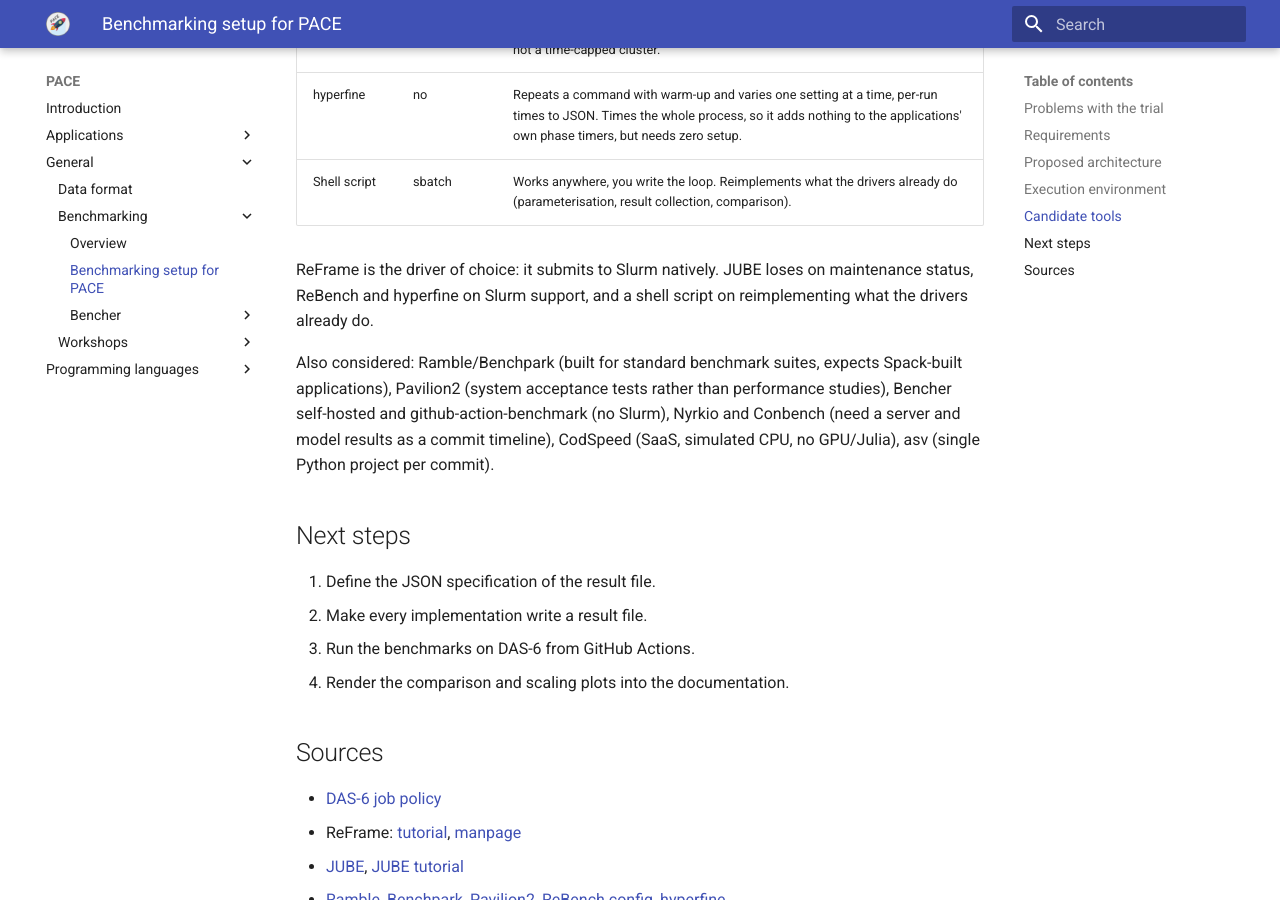
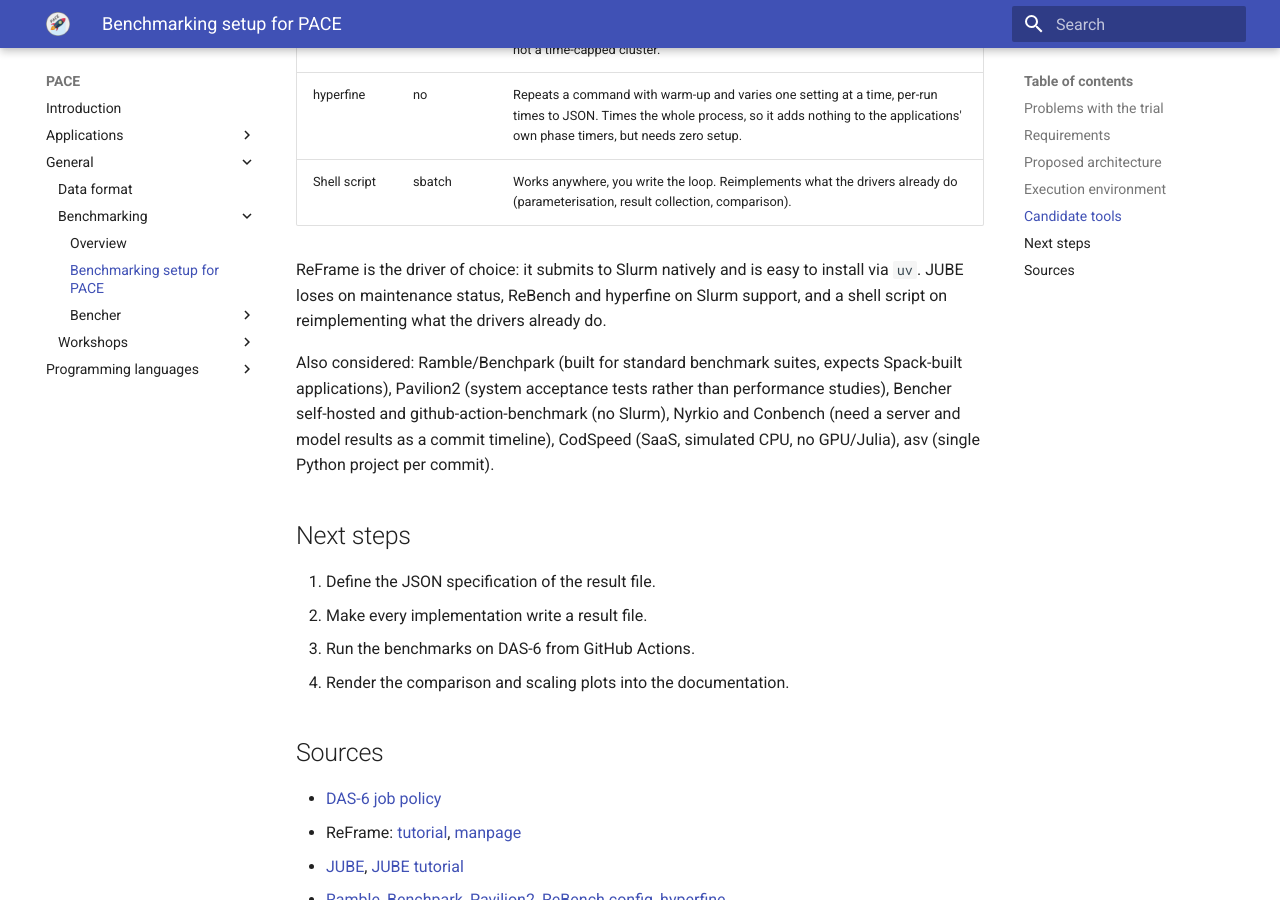
Before and after one commit to astron-rd/PACE, an MkDocs documentation site: the page built from docs/general/benchmarking/setup.md, in a window 1280 px wide and 900 px high, scrolled down 2558 px. Built offline with MkDocs 1.6.1 and Material for MkDocs 9.7.7, drawn with Linux system fonts in a browser that asks for light colours; nearby versions of some CDN libraries.

Commit message:
docs: mention the ease of installing ReFrame in benchmarking setup

```diff
--- a/docs/general/benchmarking/setup.md
+++ b/docs/general/benchmarking/setup.md
@@ -105,9 +105,9 @@
 | hyperfine    | no        | Repeats a command with warm-up and varies one setting at a time, per-run times to JSON. Times the whole process, so it adds nothing to the applications' own phase timers, but needs zero setup. |
 | Shell script | sbatch    | Works anywhere, you write the loop. Reimplements what the drivers already do (parameterisation, result collection, comparison).                                                                  |
 
-ReFrame is the driver of choice: it submits to Slurm natively. JUBE loses on
-maintenance status, ReBench and hyperfine on Slurm support, and a shell script
-on reimplementing what the drivers already do.
+ReFrame is the driver of choice: it submits to Slurm natively and is easy to
+install via `uv`. JUBE loses on maintenance status, ReBench and hyperfine on
+Slurm support, and a shell script on reimplementing what the drivers already do.
 
 Also considered: Ramble/Benchpark (built for standard benchmark suites, expects
 Spack-built applications), Pavilion2 (system acceptance tests rather than
```
